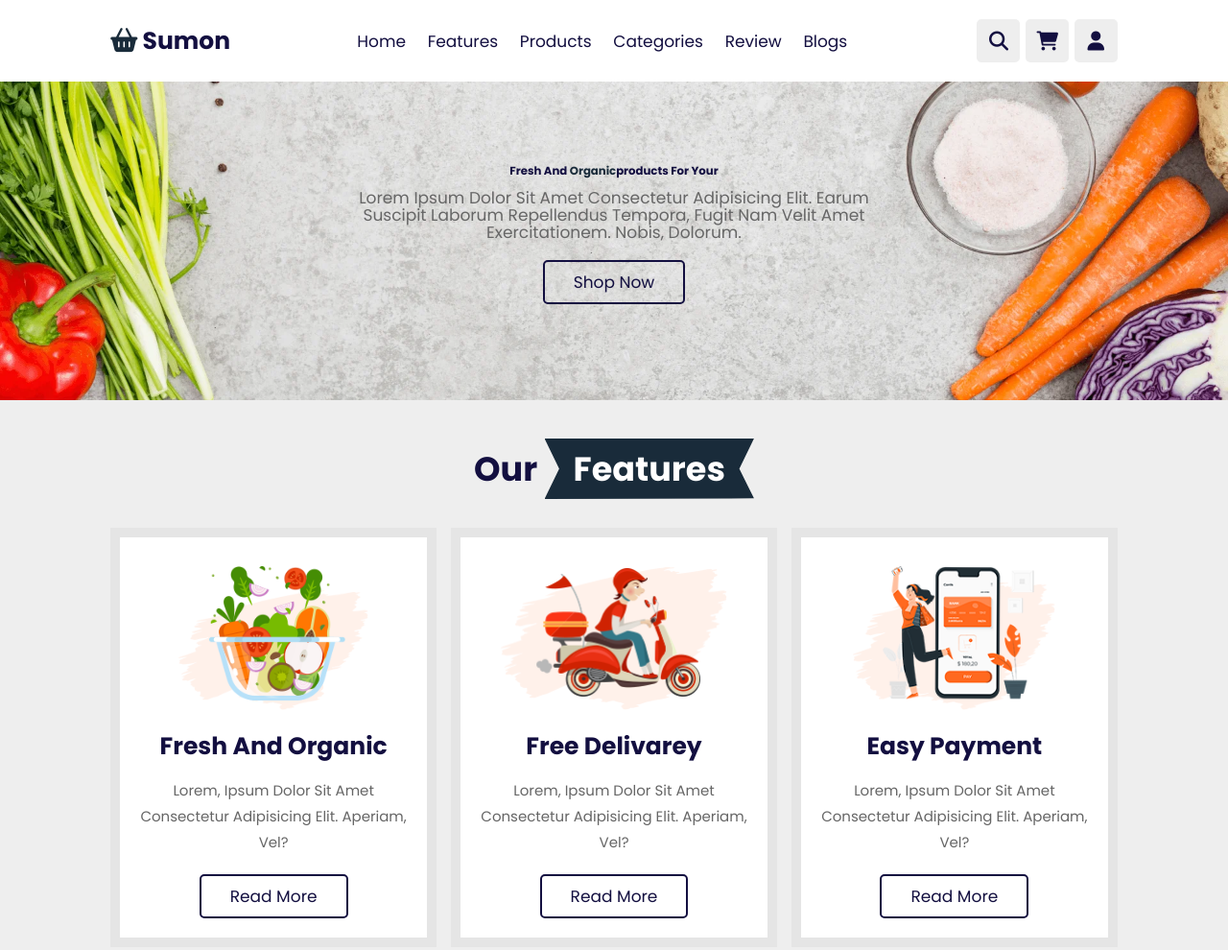
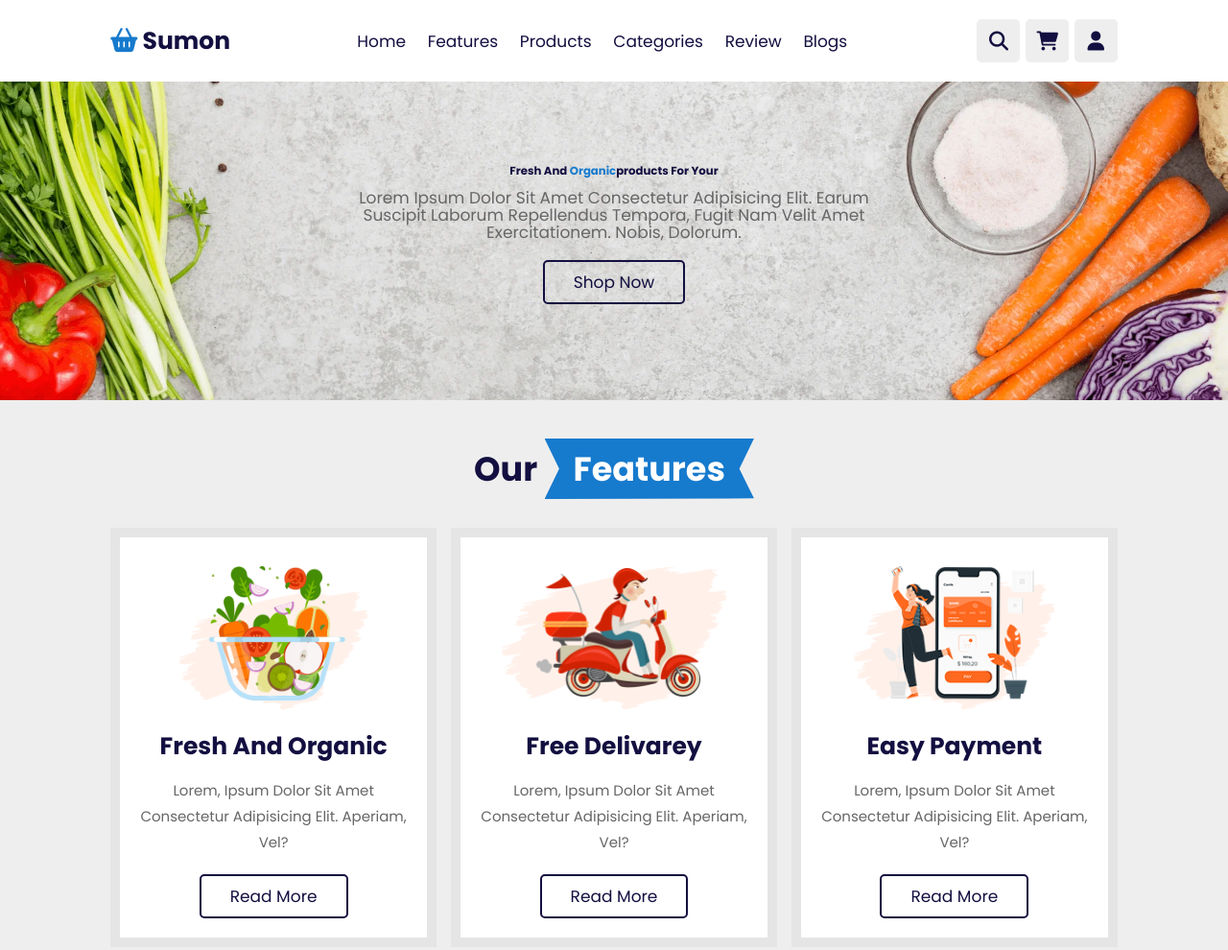
Before and after one commit to sariothossain1011/E-COMMERCE-TEMPLATE, a plain HTML site: page index.html in a window 1280 px wide. Shown: the top 990 px of the page at 96% size. Drawn offline with nearby package versions, Linux system fonts and the light colour scheme.

Commit message:
style.css
change color

```diff
--- a/style.css
+++ b/style.css
@@ -1,6 +1,6 @@
 @import url('https://fonts.googleapis.com/css2?family=Nunito:ital,wght@0,400;0,500;0,600;0,700;1,300;1,400;1,500;1,600;1,700&family=Poppins:ital,wght@0,100;0,200;0,300;0,400;0,500;0,600;0,700;1,100;1,200;1,300;1,400;1,500;1,600&display=swap');
 :root{
-    --orange:#192b3a;
+    --orange:#167acd;
     --black:#130f40;
     --light-color:#666;
     --box-sizing:0 .5rem 1.5rem rgba(0,0,0, .1);
```
